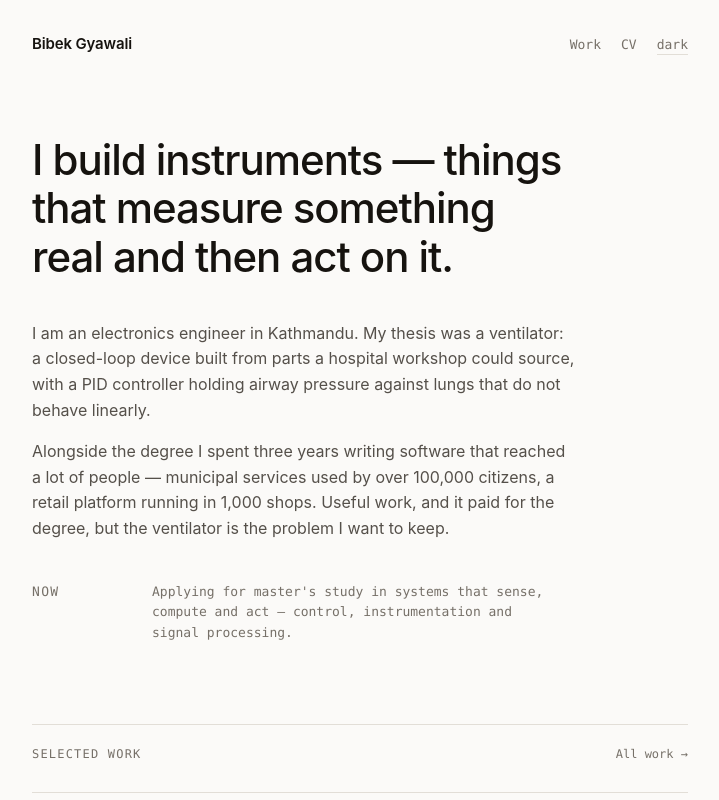
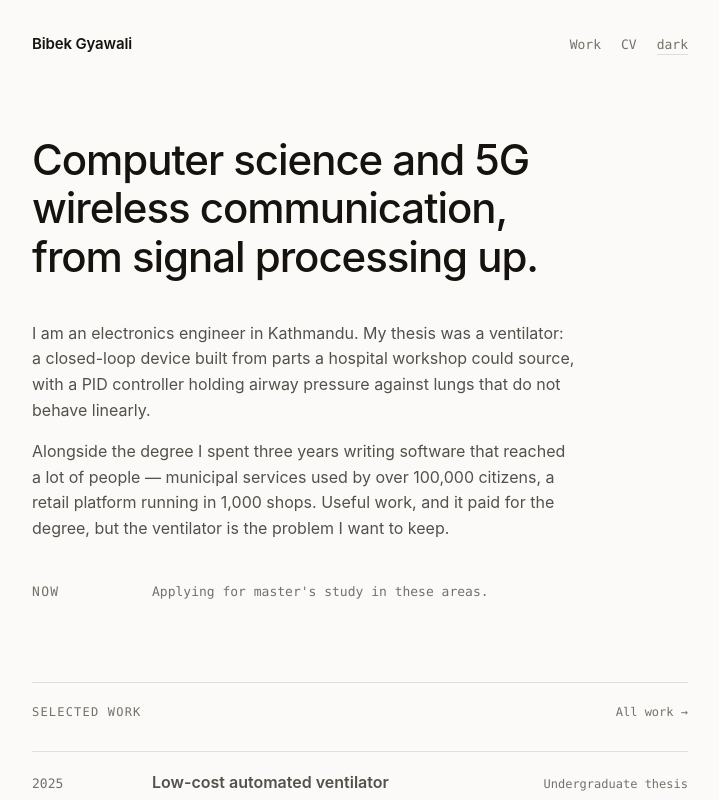
Before and after one commit to bibekgyawali2/portfolio2026, a Next.js app: page / in a window 1280 px wide. Shown: the top 800 px of the page, without its empty margins (280-999 px from the left). Built offline with nearby package versions, Linux system fonts and the light colour scheme.

Commit message:
content: update profile home display and now statements

```diff
--- a/content/profile.ts
+++ b/content/profile.ts
@@ -49,12 +49,12 @@ export const nav = [
 export const home = {
   /** The opening line. Set in display type; keep it to one idea. */
   display:
-    "I build instruments — things that measure something real and then act on it.",
+    "Computer science and 5G wireless communication, from signal processing up.",
   intro: [
     "I am an electronics engineer in Kathmandu. My thesis was a ventilator: a closed-loop device built from parts a hospital workshop could source, with a PID controller holding airway pressure against lungs that do not behave linearly.",
     "Alongside the degree I spent three years writing software that reached a lot of people — municipal services used by over 100,000 citizens, a retail platform running in 1,000 shops. Useful work, and it paid for the degree, but the ventilator is the problem I want to keep.",
   ],
-  now: "Applying for master's study in systems that sense, compute and act — control, instrumentation and signal processing.",
+  now: "Applying for master's study in these areas.",
 };
 
 export const interests = [
```
